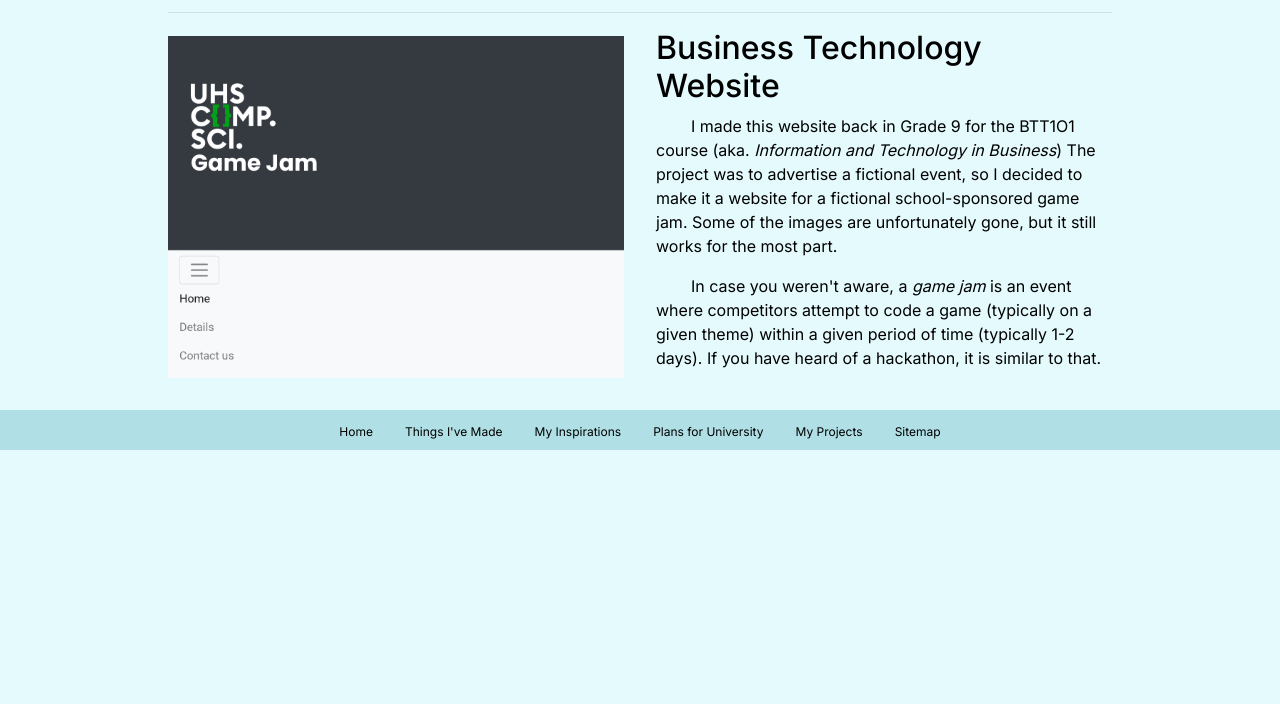
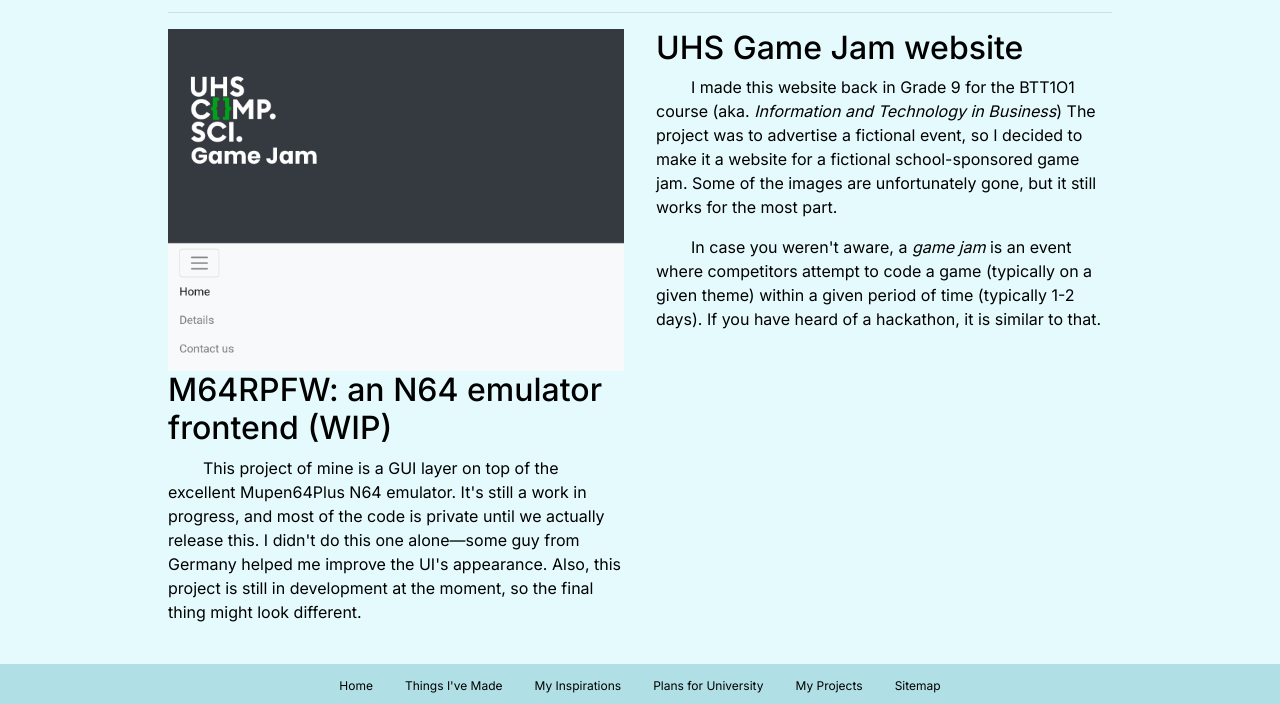
Before and after one commit to jgcodes2020/comtech11-portfolio, a Jekyll site: the page built from past.html, in a window 1280 px wide and 1400 px high, scrolled down 348 px, cut to the strip 696-1400 px from the top of the window. Built offline with Jekyll 4.4.1, drawn with Linux system fonts in a browser that asks for light colours; before the commit the page ends 1494 px from its top, so only the background shows below that.

Commit message:
trying to fix stuff

```diff
--- a/index.html
+++ b/index.html
@@ -52,7 +52,7 @@
     </p>
   </div>
   <div class="ctr-container">
-    <img src="assets/imgs/ENV-Cafeteria.jpg"
+    <img src="assets/imgs/portraits/ENV-Cafeteria.jpg"
       alt="Picture of Jacky, hand against his forehead, in front of his laptop." />
   </div>
 </section>
--- a/inspiration.html
+++ b/inspiration.html
@@ -86,6 +86,9 @@
 <hr>
 <section class="ccard card-left">
   <div class="content">
+    <h2></h2>
+  </div>
+  <div>
 
   </div>
 </section>
--- a/past.html
+++ b/past.html
@@ -61,7 +61,7 @@
 <hr>
 <section class="ccard card-left">
   <div class="content">
-    <h2>Business Technology Website</h2>
+    <h2>UHS Game Jam website</h2>
     <p>
       I made this website back in Grade 9 for the BTT1O1 course (aka. <i>Information and Technology in Business</i>)
       The project was to advertise a fictional event, so I decided to make it a website for a fictional school-sponsored
@@ -79,3 +79,19 @@
     </a>
   </div>
 </section>
+<section class="ccard card-right">
+  <div class="content">
+    <h2>M64RPFW: an N64 emulator frontend (WIP)</h2>
+    <p>
+      This project of mine is a GUI layer on top of the excellent <a>Mupen64Plus</a> N64 emulator.
+      It's still a work in progress, and most of the code is private until we actually release this.
+      I didn't do this one alone&mdash;some guy from Germany helped me improve the UI's appearance.
+      Also, this project is still in development at the moment, so the final thing might look different.
+    </p>
+  </div>
+  <div class="responsive-embed responsive-embed-4by3">
+    <div class="responsive-embed-item carousel slide">
+
+    </div>
+  </div>
+</section>
```
Also changed, not shown: projects.html (+6 -3 lines), assets/imgs/m64rpfw/settings-ui.png (added), assets/imgs/portraits/FGI-Gazing.jpg (added), assets/imgs/portraits/UP-Eye.jpg (renamed from assets/imgs/UP-Eye.jpg), 6 other files.
